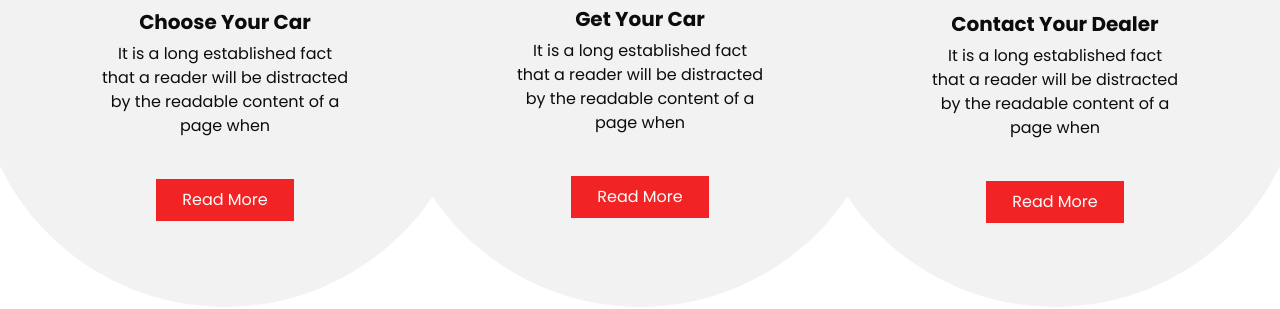
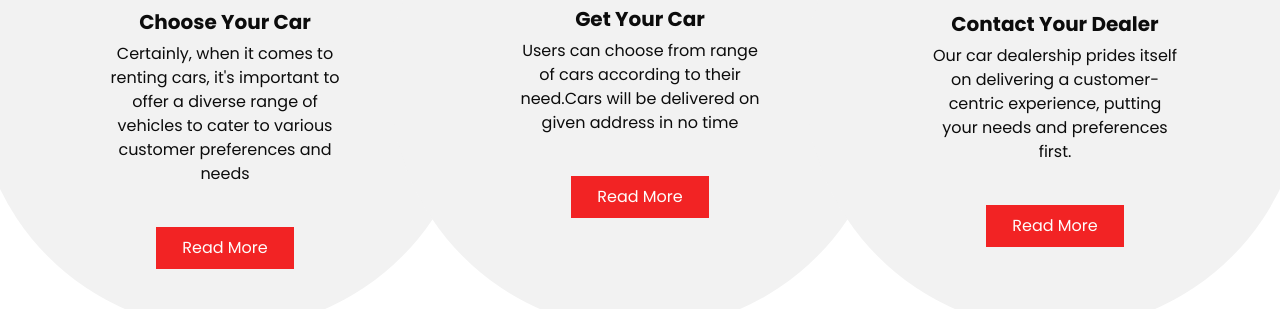
Before and after one commit to Jethachampak/Final-Project-rent4u, a plain HTML site: page car.html in a window 1280 px wide. Shown: the part 491-800 px from the top of the page. Drawn offline with nearby package versions, Linux system fonts and the light colour scheme.

Commit message:
Update car.html

```diff
--- a/car.html
+++ b/car.html
@@ -89,8 +89,7 @@
               Choose Your Car
             </h5>
             <p>
-              It is a long established fact that a reader will be distracted by the readable content of a page when
-            </p>
+Certainly, when it comes to renting cars, it's important to offer a diverse range of vehicles to cater to various customer preferences and needs            </p>
             <a href="">
               Read More
             </a>
@@ -105,8 +104,7 @@
               Get Your Car
             </h5>
             <p>
-              It is a long established fact that a reader will be distracted by the readable content of a page when
-            </p>
+Users can choose from range of cars according to their need.Cars will be delivered on given address in no time             </p>
             <a href="">
               Read More
             </a>
@@ -121,8 +119,7 @@
               Contact Your Dealer
             </h5>
             <p>
-              It is a long established fact that a reader will be distracted by the readable content of a page when
-            </p>
+Our car dealership prides itself on delivering a customer-centric experience, putting your needs and preferences first.            </p>
             <a href="">
               Read More
             </a>
```
